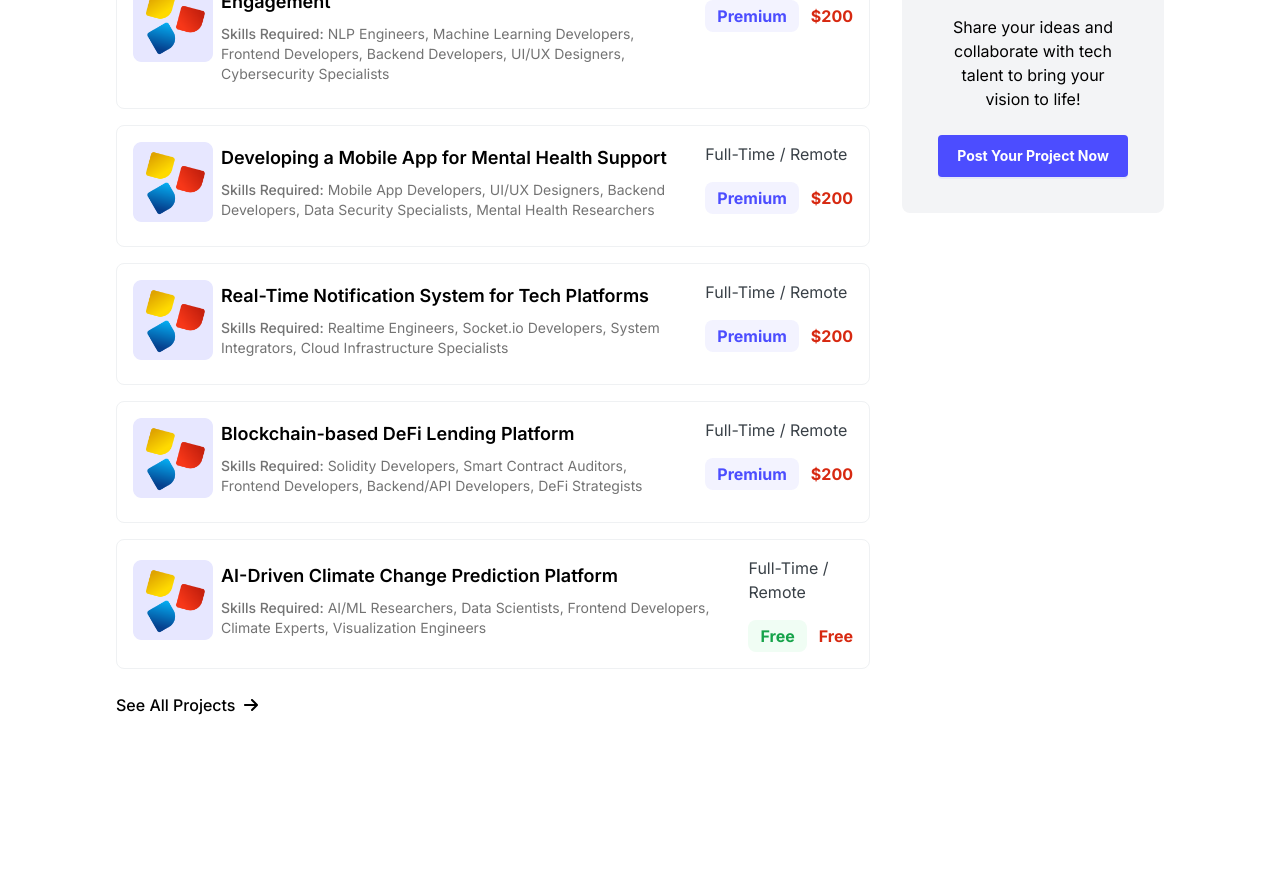
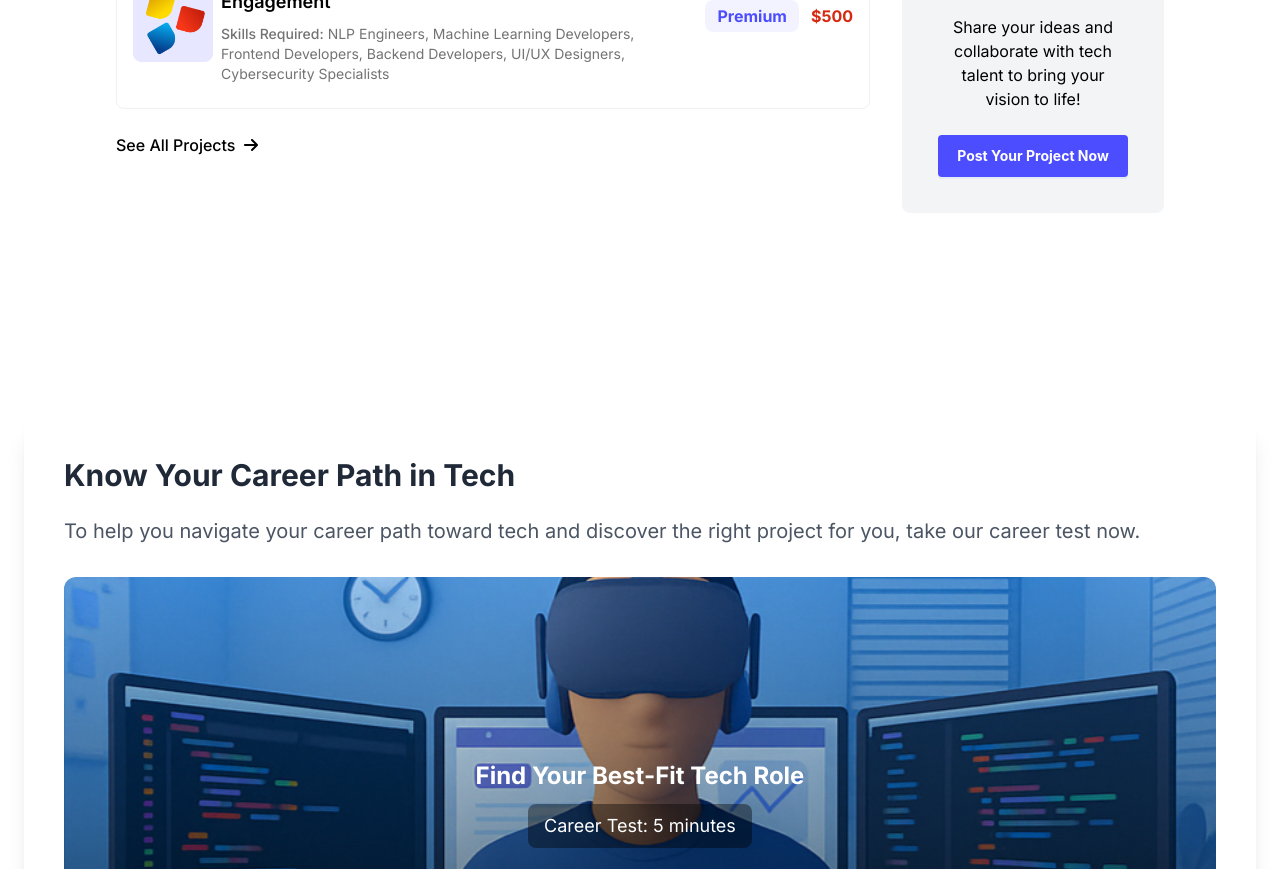
Before and after one commit to techtalentscity/techtalentscity.github.io, a React (Vite) app: page / in a window 1280 px wide. Shown: the part 1100-1969 px from the top of the page. Built offline with nearby package versions, Linux system fonts and the light colour scheme.

Commit message:
Update HomeProjects.jsx

```diff
--- a/src/Pages/Home/HomeProjects.jsx
+++ b/src/Pages/Home/HomeProjects.jsx
@@ -1,10 +1,10 @@
+import React from 'react';
 import Container from "../../components/Container";
 import PostAProject from "./PostAProject";
 import RecentProjects from "./RecentProjects";
 import techtalent from '../../assets/images/techtalent.png';
 
 const HomeProjects = () => {
-
   const projects = [
     {
       title: 'Building an AI-powered Agent for Customer Engagement',
@@ -19,67 +19,8 @@ const HomeProjects = () => {
       logo: techtalent,
       verified: true,
       premium: true,
-      price: '$200',
+      price: '$500',
       link: '/projects/ai-agent',
-    },
-    {
-      title: 'Developing a Mobile App for Mental Health Support',
-      skills: [
-        'Mobile App Developers',
-        'UI/UX Designers',
-        'Backend Developers',
-        'Data Security Specialists',
-        'Mental Health Researchers'
-      ],
-      logo: techtalent,
-      verified: true,
-      premium: true,
-      price: '$200',
-      link: '/projects/mental-app',
-    },
-    {
-      title: 'Real-Time Notification System for Tech Platforms',
-      skills: [
-        'Realtime Engineers',
-        'Socket.io Developers',
-        'System Integrators',
-        'Cloud Infrastructure Specialists'
-      ],
-      logo: techtalent,
-      verified: true,
-      premium: true,
-      price: '$200',
-      link: '/projects/real-time-notification-system',
-    },
-    {
-      title: 'Blockchain-based DeFi Lending Platform',
-      skills: [
-        'Solidity Developers',
-        'Smart Contract Auditors',
-        'Frontend Developers',
-        'Backend/API Developers',
-        'DeFi Strategists'
-      ],
-      logo: techtalent,
-      verified: true,
-      premium: true, // ✅ changed from false to true
-      price: '$200',  // ✅ changed from '180' to '$180'
-      link: '/projects/blockchain-defi',
-    },
-    {
-      title: 'AI-Driven Climate Change Prediction Platform',
-      skills: [
-        'AI/ML Researchers',
-        'Data Scientists',
-        'Frontend Developers',
-        'Climate Experts',
-        'Visualization Engineers'
-      ],
-      logo: techtalent,
-      verified: true,
-      premium: false,
-      price: 'Free',
-      link: '/projects/climate-prediction',
     }
   ];
 
```
